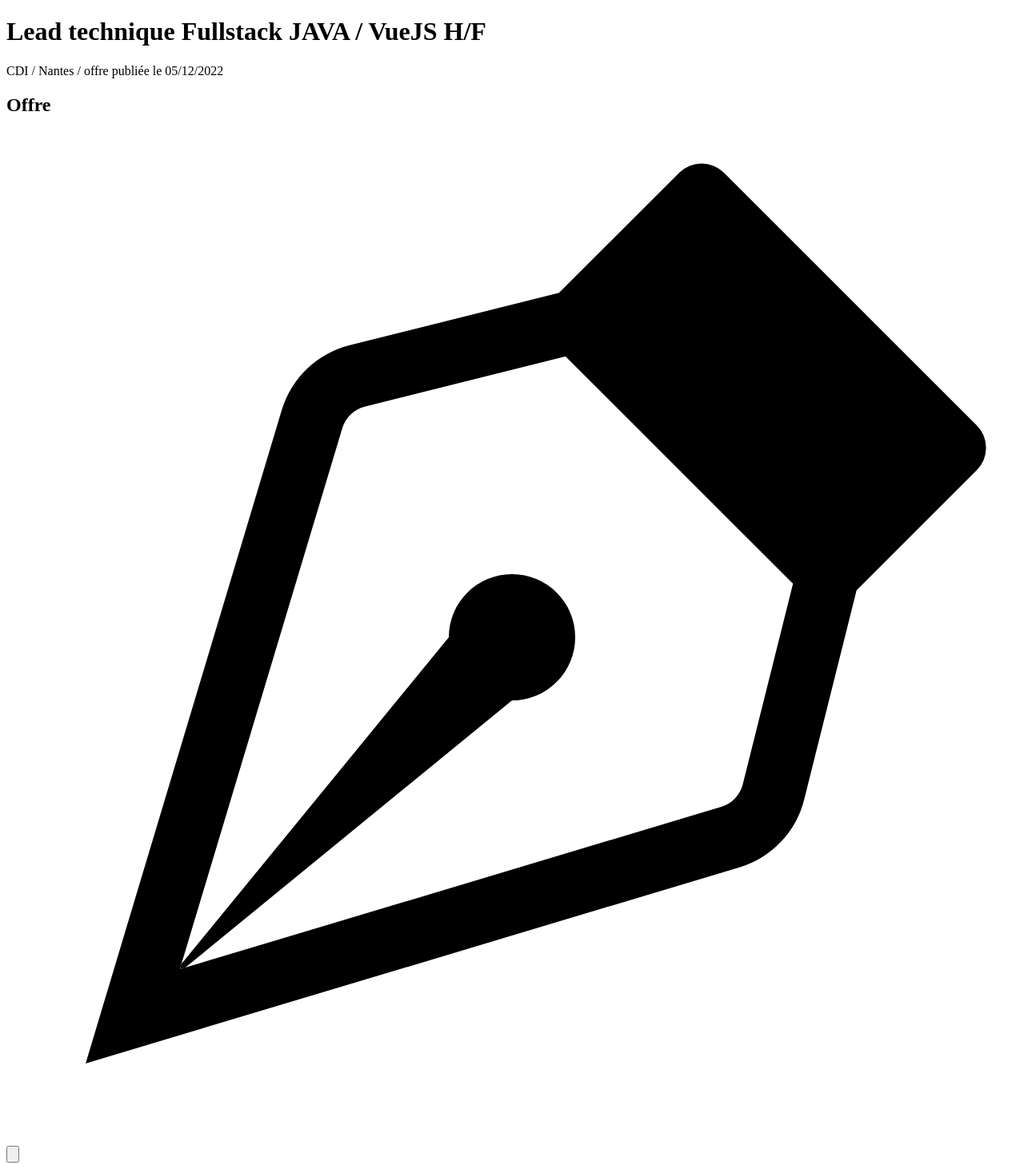
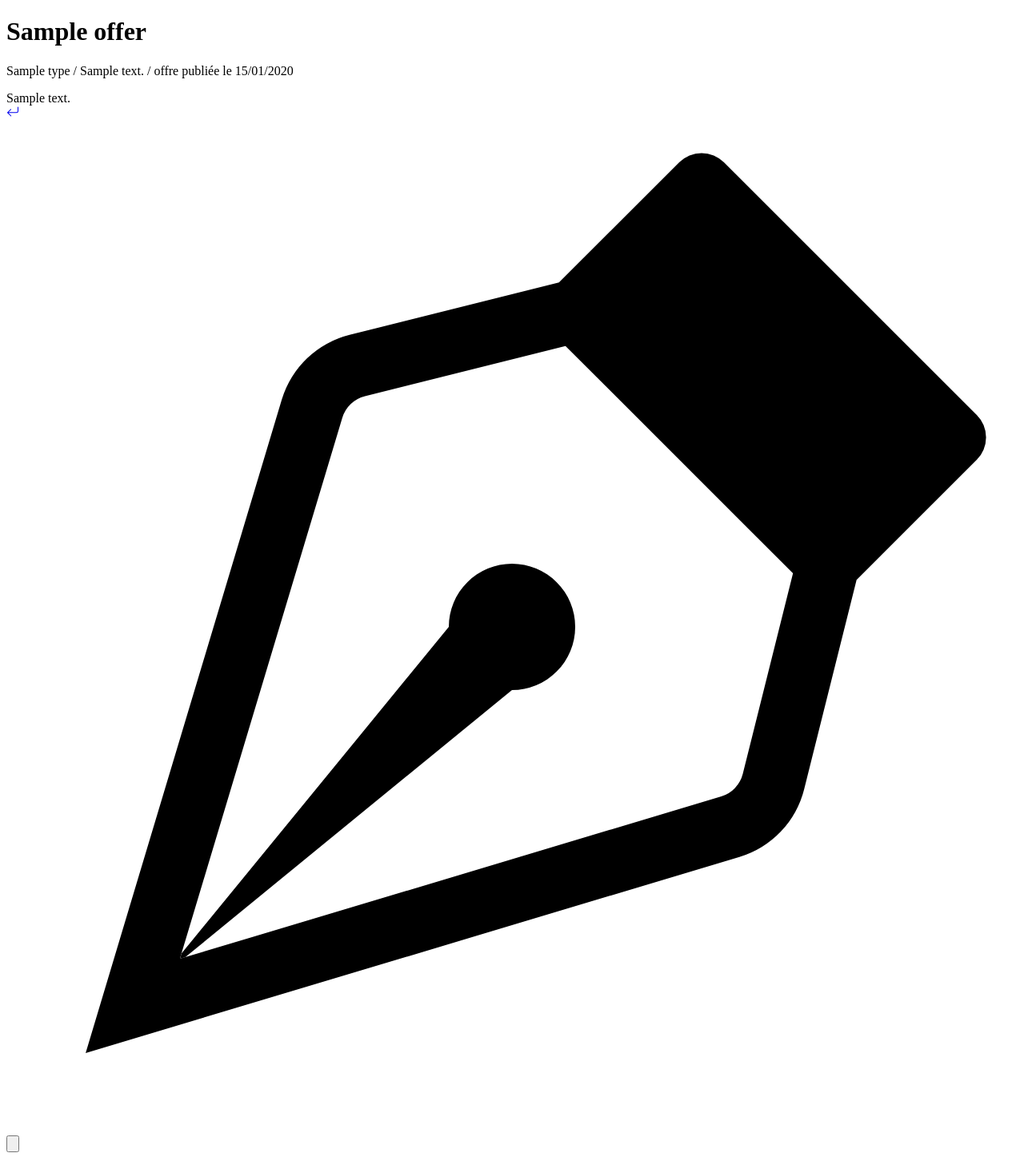
Before and after one commit to jlegrand-79/2022_09_PHP_Lyon_P3_Externatic, a Symfony app: template templates/offer/show.html.twig in a window 1280 px wide. Shown: the part 98-1560 px from the top of the page at 80% size. After the commit the page ends 1539 px from the top, so only its background shows below. Run offline with Twig, Linux system fonts and the light colour scheme; the template is opened without the code that fills it: most values are stand-ins (such as "Sample title", 1, 10 or a date in 2020); some libraries are stand-ins or nearby versions.

Commit message:
update and fix views

```diff
--- a/assets/styles/app.scss
+++ b/assets/styles/app.scss
@@ -57,6 +57,10 @@ select {
     }
 }
 
+.form-check-input:checked[type=checkbox] {
+    fill: red !important;
+}
+
 h1 {
     color: $mainPink;
     font: 900 48px Jost;
@@ -67,7 +71,6 @@ h1 {
 h2 {
     color: $mainPink;
     font: 900 40px Jost;
-    text-align: center;
     margin-top: 40px;
 }
 
--- a/templates/offer/show.html.twig
+++ b/templates/offer/show.html.twig
@@ -4,13 +4,27 @@
 {% endblock %}
 
 {% block body %}
-	<h1>Lead technique Fullstack JAVA / VueJS H/F</h1>
+	<main class="container">
+		<h1>{{ offer.title }}</h1>
 
-	<p class="offer-text-details">CDI / Nantes / offre publiée le 05/12/2022</p>
+		<p class="offer-text-details">
+			{{ offer.contract.type }}
+			/
+			{{ offer.address }}
+			/ offre publiée le
+			{{ offer.publicationDate|date("d/m/Y") }}</p>
 
-	<h2 class="offer-h2">Offre</h2>
+		{{ offer.description|raw }}
 
 		<div class="d-flex flex-row">
+
+			<div class="pink-circle">
+				<a href="{{ path('app_offer_index') }}">
+					<svg xmlns="http://www.w3.org/2000/svg" width="16" height="16" fill="currentColor" class="logo-admin bi bi-arrow-return-left" viewbox="0 0 16 16">
+						<path fill-rule="evenodd" d="M14.5 1.5a.5.5 0 0 1 .5.5v4.8a2.5 2.5 0 0 1-2.5 2.5H2.707l3.347 3.346a.5.5 0 0 1-.708.708l-4.2-4.2a.5.5 0 0 1 0-.708l4-4a.5.5 0 1 1 .708.708L2.707 8.3H12.5A1.5 1.5 0 0 0 14 6.8V2a.5.5 0 0 1 .5-.5z"></path>
+					</svg>
+				</a>
+			</div>
 
 			<div class="pink-circle">
 				<a href="{{ path('app_offer_edit', {'id': offer.id}) }}">
@@ -23,4 +37,5 @@
 
 			{{ include('offer/_delete_form.html.twig') }}
 		</div>
+	</main>
 {% endblock %}
```
Also changed, not shown: templates/offer/edit.html.twig (+12 -3 lines), templates/offer/index.html.twig (+6 -4 lines), templates/offer/new.html.twig (+4 -4 lines). Lines whose indentation alone changed are shown as unchanged.
